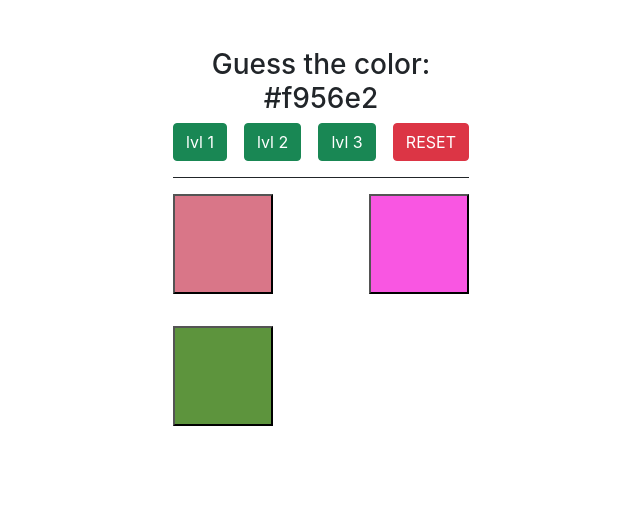
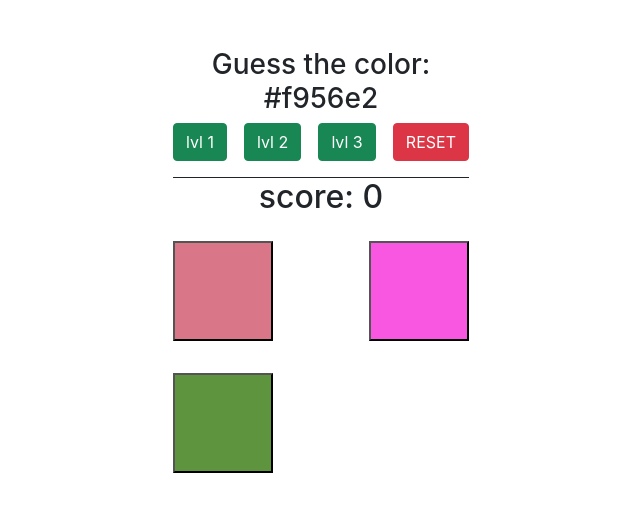
Before and after one commit to CupeX/react-color-game, a React (Create React App) app: page / in a window 1280 px wide. Shown: the top 512 px of the page, without its empty margins (319-959 px from the left). Built offline with nearby package versions, Linux system fonts and the light colour scheme.

Commit message:
added score

```diff
--- a/src/components/colorBoxes.js
+++ b/src/components/colorBoxes.js
@@ -2,8 +2,12 @@ import { nanoid } from 'nanoid';
 import { useEffect, useState } from 'react';
 
 const ColorBoxes = props => {
+  const reset = props.reset;
   const background = props.background;
+  const boxes = props.boxes;
   const [newList, setNewList] = useState([]);
+  const [counter, setCounter] = useState(1);
+  const [score, setScore] = useState(0);
   const trueColor = props.trueColor;
 
   useEffect(() => {
@@ -13,17 +17,24 @@ const ColorBoxes = props => {
   const colorChecker = x => {
     const index = background.indexOf(x);
     if (x === trueColor) {
-      alert(`You get it, good job! ${trueColor}`);
+      alert(`Good job! You get it after ${counter} attempts`);
+      setCounter(1);
+      setScore(score + boxes - counter + 1);
+      reset();
     } else {
       if (index > -1) {
         background.splice(index, 1);
         const updateList = [...background];
         setNewList(updateList);
       }
+      setCounter(counter + 1);
+      console.log(counter);
     }
   };
 
   return (
+    <div>
+      <h2>score: {score}</h2>
       <div className="d-flex flex-wrap justify-content-between">
         {newList.map(x => (
           <div key={nanoid()}>
@@ -35,6 +46,7 @@ const ColorBoxes = props => {
           </div>
         ))}
       </div>
+    </div>
   );
 };
 
--- a/src/components/mainVisual.js
+++ b/src/components/mainVisual.js
@@ -37,7 +37,6 @@ const MainVisual = () => {
   };
 
   const resetHandler = () => {
-    setCounter(3);
     getNewColors();
   };
 
@@ -55,11 +54,16 @@ const MainVisual = () => {
           lvl 3
         </ButtonComponent>
 
-        <ButtonComponent onClick={() => resetHandler(3)} color="danger">
+        <ButtonComponent onClick={() => resetHandler()} color="danger">
           RESET
         </ButtonComponent>
       </div>
-      <ColorBoxes background={colors} trueColor={trueColor} />
+      <ColorBoxes
+        reset={() => resetHandler()}
+        boxes={counter}
+        background={colors}
+        trueColor={trueColor}
+      />
     </div>
   );
 };
```
Lines whose indentation alone changed are shown as unchanged.
